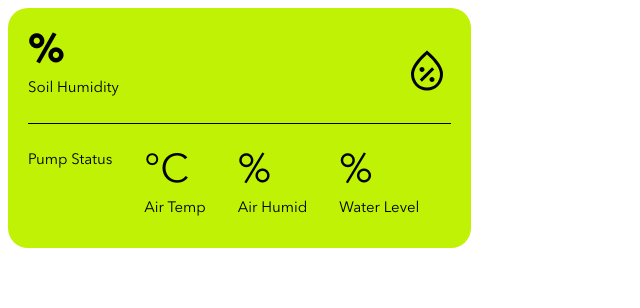
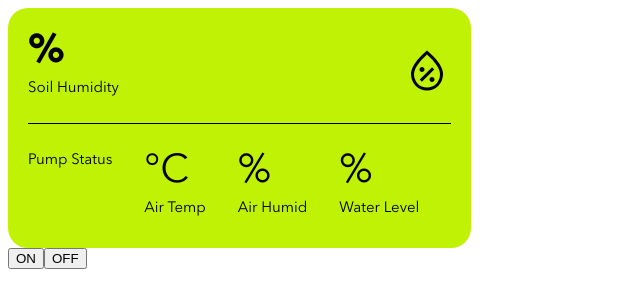
Before and after one commit to Ridhoalharits/DhiorGarden, a React (Create React App) app: page / in a window 1280 px wide. Shown: the top 308 px of the page, without its empty margins (0-640 px from the left). Built offline with nearby package versions, Linux system fonts and the light colour scheme; no server answers.

Commit message:
add buton

```diff
--- a/package.json
+++ b/package.json
@@ -3,6 +3,8 @@
   "version": "0.1.0",
   "private": true,
   "dependencies": {
+    "@coreui/coreui": "^4.3.2",
+    "@coreui/react": "^4.11.0",
     "@testing-library/jest-dom": "^5.16.5",
     "@testing-library/react": "^13.4.0",
     "@testing-library/user-event": "^13.5.0",
--- a/src/App.js
+++ b/src/App.js
@@ -1,7 +1,41 @@
 import CardStatus from "./components/CardStatus/CardStatus";
 import React, { useState, useEffect } from "react";
+
 import "./App.css";
 function App() {
+	const sendDataToFirebase = (value) => {
+		console.log(value);
+		const databaseURL =
+			"https://miot-dhior-default-rtdb.asia-southeast1.firebasedatabase.app"; // Replace with your Firebase project URL
+
+		// Data to be sent
+
+		fetch(`${databaseURL}/monitor/data.json`, {
+			method: "PATCH",
+			headers: {
+				"Content-Type": "application/json",
+			},
+			body: JSON.stringify(value),
+		})
+			.then((response) => {
+				if (response.ok) {
+					console.log("Data sent to Firebase successfully!");
+				} else {
+					throw new Error("Error sending data to Firebase");
+				}
+			})
+			.catch((error) => {
+				console.error("Error sending data to Firebase:", error);
+			});
+	};
+
+	const sendOne = () => {
+		sendDataToFirebase({ GarageLED: 1 });
+	};
+
+	const sendZero = () => {
+		sendDataToFirebase({ GarageLED: 0 });
+	};
 	const endpoint =
 		"https://miot-dhior-default-rtdb.asia-southeast1.firebasedatabase.app/monitor.json";
 	const [posts, setPosts] = useState([]);
@@ -24,6 +58,8 @@ function App() {
 		};
 	}, []);
 
+	const handleClick = console.log("Tombol ditekan");
+
 	return (
 		<div>
 			<div className="App">
@@ -35,7 +71,10 @@ function App() {
 					water_level={posts.level_air}
 				/>
 			</div>
-			<div className="Row-base"></div>
+			<div className="Row-base">
+				<button onClick={sendOne}>ON</button>
+				<button onClick={sendZero}>OFF</button>
+			</div>
 		</div>
 	);
 }
--- a/src/components/SwitchCard/SwitchCard.js
+++ b/src/components/SwitchCard/SwitchCard.js
@@ -1,5 +1,7 @@
 import React from "react";
 import "./SwitchCard.css";
+
+// import "@coreui/coreui/dist/css/coreui.min.css";
 const SwitchCard = () => {
 	return (
 		<div className="base">
```
Also changed, not shown: 1 other file (tests, documents, lock files or other folders).
